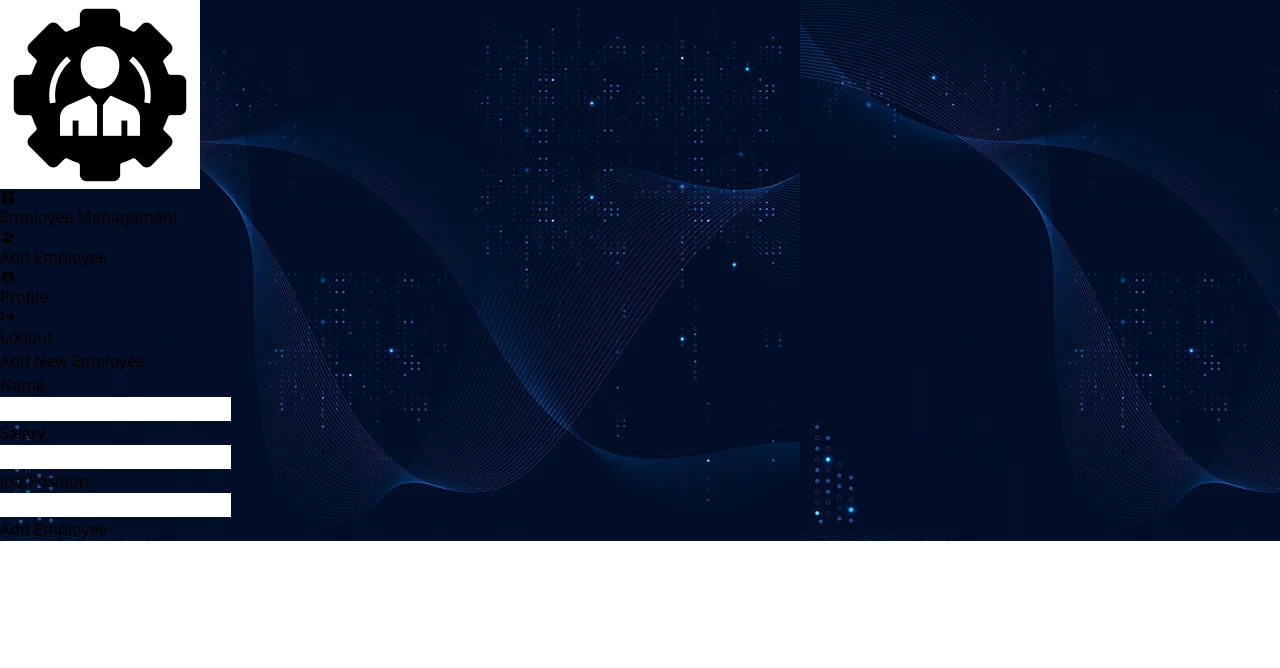
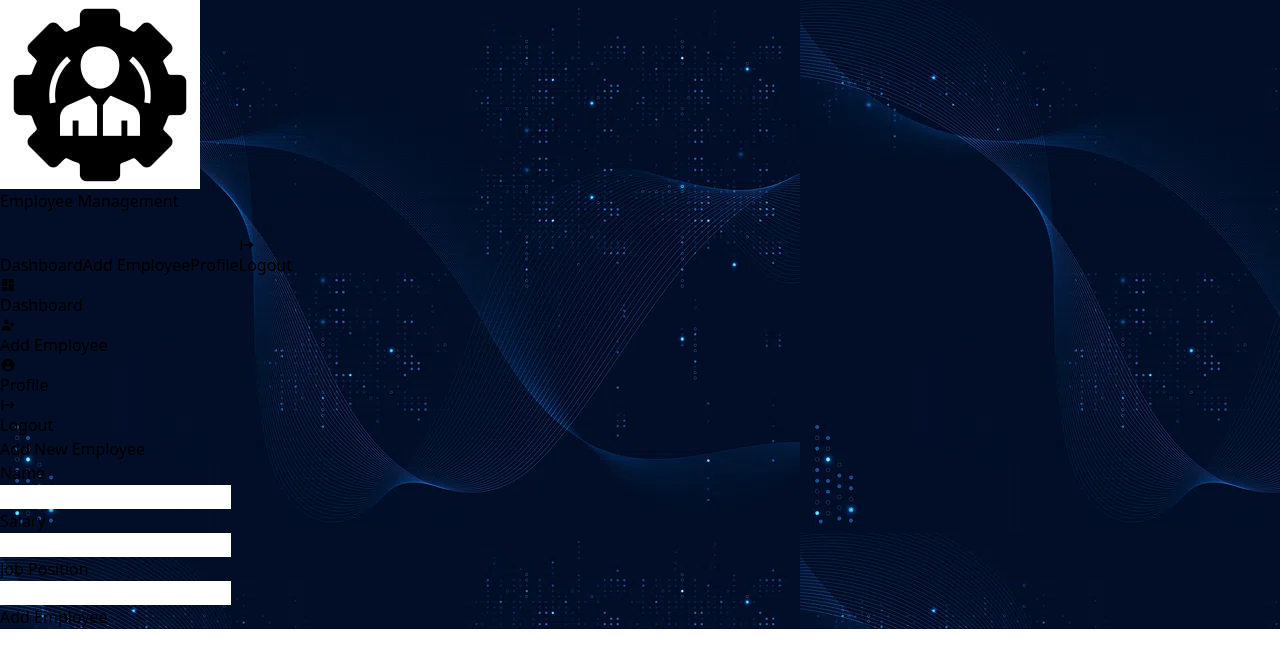
Before and after one commit to AishwaryaArun12/employeeMng, a React (Vite) app in the folder app/: page /add in a window 1280 px wide. Shown: the top 668 px of the page. Built offline with nearby package versions, Linux system fonts and the light colour scheme.

Commit message:
hosted and edited the url

```diff
--- a/app/src/axiosConfig.js
+++ b/app/src/axiosConfig.js
@@ -1,7 +1,7 @@
 import axios from 'axios';
 
-export const URL = 'http://localhost:10000';
-const mainUrl = 'http://localhost:5173'
+export const URL = 'https://employeemng-server.onrender.com';
+const mainUrl = 'https://employeemng.onrender.com'
 
 const instance = axios.create({
     baseURL: URL,
--- a/app/src/components/Nav.jsx
+++ b/app/src/components/Nav.jsx
@@ -1,42 +1,67 @@
-import React from 'react'
-import logo2 from '../assets/logo2.jpg'
+import React, { useState } from 'react';
+import logo2 from '../assets/logo2.jpg';
 import { HiUserAdd, HiLogout, HiUserCircle } from 'react-icons/hi';
 import { MdDashboard } from 'react-icons/md';
 import { useNavigate } from 'react-router-dom';
 
-
 const Nav = () => {
     const navigate = useNavigate();
-    const logout = ()=>{
+    const logout = () => {
         localStorage.removeItem('token');
         localStorage.removeItem('id');
         localStorage.removeItem('loginUser');
         navigate('/login');
     }
-  return (
-    <div className=' shadow-2xl flex items-center text-gray-300 text-md font-semibold justify-around h-16 bg-transparent border-b w-full'>
-        <div>
-            <img src={logo2} className='h-12 bg-transparent w-auto rounded-full' alt="" />
-        </div>
-        <a href='/' className='flex items-center justify-around'>
-            <MdDashboard/>
-            <h2>Employee Management</h2>
-        </a>
-        <a href='/add' className='flex items-center justify-around'>
-            <HiUserAdd/>
-            <h2>Add Employee</h2>
-        </a>
-        <a href='/profile' className='flex items-center justify-around'>
-            <HiUserCircle/>
-            <h2>Profile</h2>
-        </a>
-        <div onClick={logout} className='flex items-center justify-around'>
-            <HiLogout/>
-            <h2>Logout</h2>
-        </div>
 
-    </div>
-  )
+    const [showMenu, setShowMenu] = useState(false);
+
+    const toggleMenu = () => {
+        setShowMenu(!showMenu);
+    }
+
+    return (
+        <nav className='shadow-2xl flex items-center justify-between text-gray-300 text-md font-semibold bg-transparent border-b w-full p-4'>
+            <div className="flex items-center flex-shrink-0 mr-6">
+                <img src={logo2} className='h-12 bg-transparent w-auto rounded-full' alt="" />
+                <a href='/' className='ml-2 text-lg font-bold tracking-wide'>Employee Management</a>
+            </div>
+            <div className="block lg:hidden">
+                <button onClick={toggleMenu} className="flex items-center px-3 py-2 border rounded text-white border-white hover:text-gray-900 hover:border-transparent">
+                    <svg className="w-6 h-6" fill="none" stroke="currentColor" viewBox="0 0 24 24" xmlns="http://www.w3.org/2000/svg">
+                        {showMenu ? (
+                            <path strokeLinecap="round" strokeLinejoin="round" strokeWidth="2" d="M6 18L18 6M6 6l12 12" />
+                        ) : (
+                            <path strokeLinecap="round" strokeLinejoin="round" strokeWidth="2" d="M4 6h16M4 12h16m-7 6h7" />
+                        )}
+                    </svg>
+                </button>
+            </div>
+            <div className={`${showMenu ? 'block' : 'hidden'} lg:hidden`}>
+                <div className="px-2 pt-2 pb-3">
+                    <a href='/' className='block mt-1 px-3 py-2 rounded-md text-base font-medium text-gray-300 hover:text-white hover:bg-gray-700'>Dashboard</a>
+                    <a href='/add' className='block mt-1 px-3 py-2 rounded-md text-base font-medium text-gray-300 hover:text-white hover:bg-gray-700'>Add Employee</a>
+                    <a href='/profile' className='block mt-1 px-3 py-2 rounded-md text-base font-medium text-gray-300 hover:text-white hover:bg-gray-700'>Profile</a>
+                    <button onClick={logout} className="block mt-4 px-3 py-2 rounded-md text-base font-medium text-gray-300 hover:text-white hover:bg-gray-700"><HiLogout className='inline-block mr-1' />Logout</button>
+                </div>
+            </div>
+            <div className="hidden lg:block lg:w-auto">
+                <a href='/' className='block mt-4 lg:inline-block lg:mt-0 mr-4'>
+                    <MdDashboard className='inline-block mr-1' />Dashboard
+                </a>
+                <a href='/add' className='block mt-4 lg:inline-block lg:mt-0 mr-4'>
+                    <HiUserAdd className='inline-block mr-1' />Add Employee
+                </a>
+                <a href='/profile' className='block mt-4 lg:inline-block lg:mt-0 mr-4'>
+                    <HiUserCircle className='inline-block mr-1' />Profile
+                </a>
+            </div>
+            <div className="hidden lg:block lg:w-auto">
+                <button onClick={logout} className="inline-block text-sm px-4 py-2 leading-none border rounded text-white border-white hover:border-transparent hover:text-gray-900 hover:bg-white mt-4 lg:mt-0">
+                    <HiLogout className='inline-block mr-1' />Logout
+                </button>
+            </div>
+        </nav>
+    );
 }
 
-export default Nav
+export default Nav;
```
